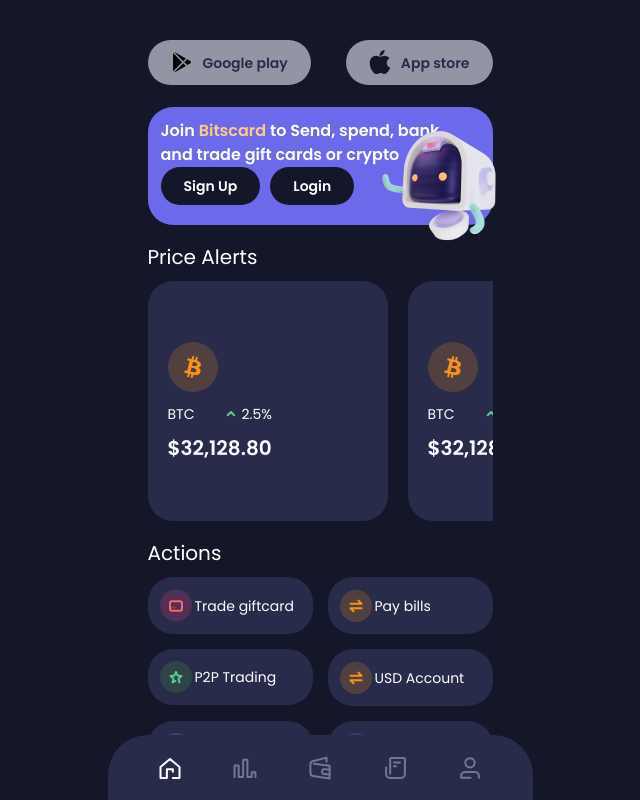
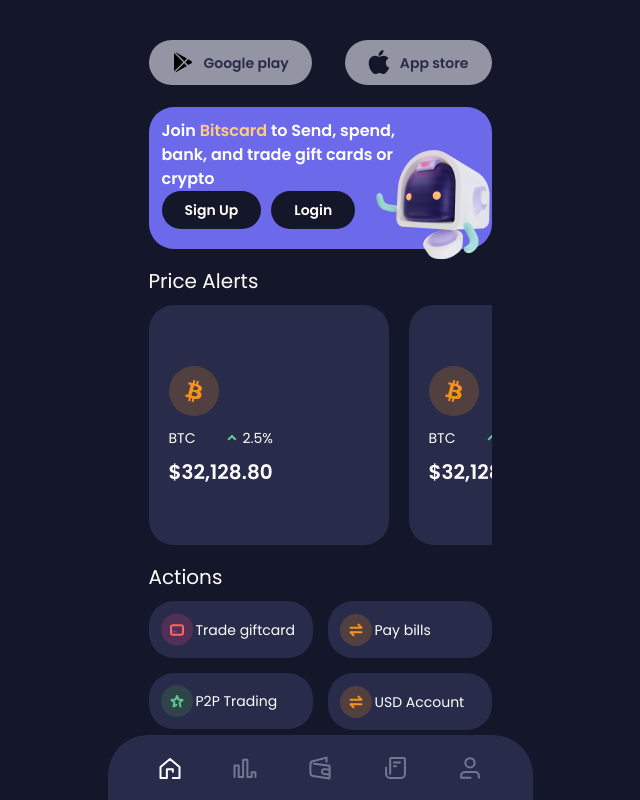
Before and after one commit to EllaLawrie/Robot-wallet, a React (Vite) app: page / in a window 1280 px wide. Shown: the top 800 px of the page, without its empty margins (320-960 px from the left). Built offline with nearby package versions, Linux system fonts and the light colour scheme.

Commit message:
feat: Change padding on container

```diff
--- a/src/pages/home/homepage.css
+++ b/src/pages/home/homepage.css
@@ -3,7 +3,7 @@
   margin: auto;
   margin-bottom: 30px;
   min-height: 100vh;
-  padding: 40px 15px;
+  padding: 40px 16px;
 }
 
 .first-box {
@@ -56,8 +56,8 @@
 
 .second-box .robot-one {
   position: absolute;
-  top: -50px;
-  right: -65px;
+  top: -55px;
+  right: -60px;
 }
 
 .section {
--- a/src/pages/news/newspage.css
+++ b/src/pages/news/newspage.css
@@ -3,7 +3,7 @@
   margin: auto;
   margin-bottom: 30px;
   min-height: 100vh;
-  padding: 40px 15px;
+  padding: 40px 16px;
 }
 
 .news-container header {
```
